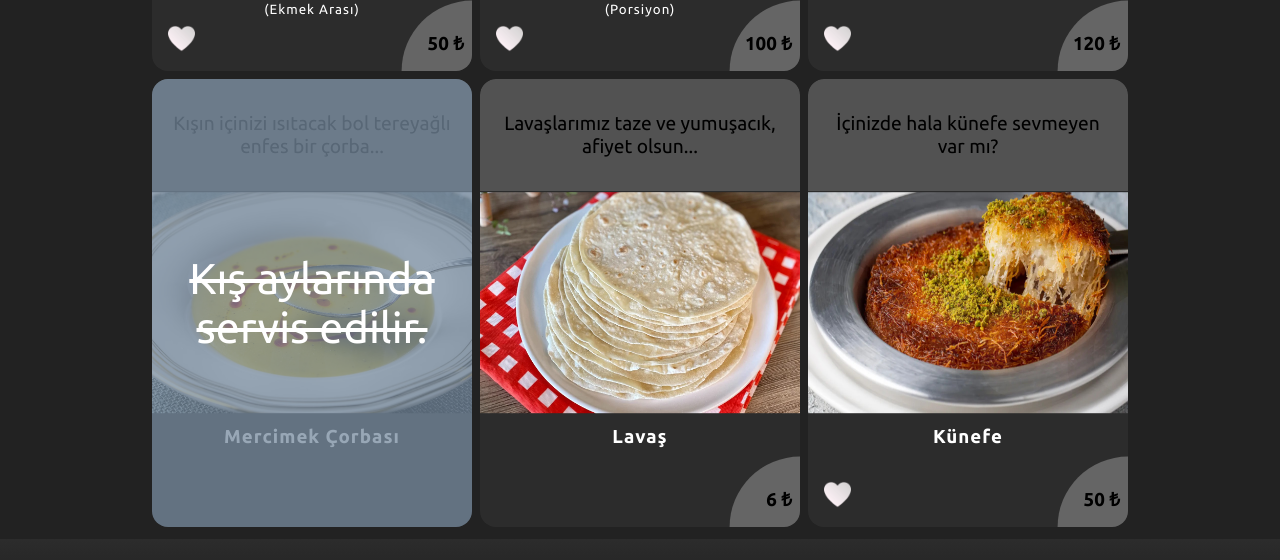
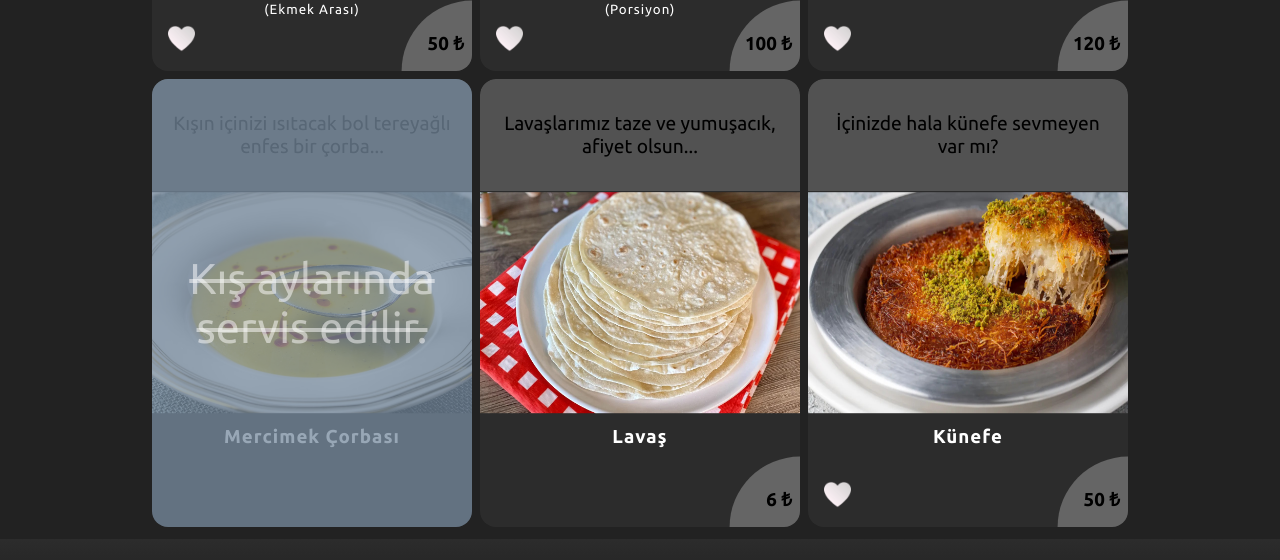
Before and after one commit to doom-white/suderestaurant, a React (Create React App) app: page /menu in a window 1280 px wide. Shown: the part 2349-2909 px from the top of the page. Built offline with nearby package versions, Linux system fonts and the light colour scheme.

Commit message:
Deprecated Menu Text Opacity Settings in Dark Mode

```diff
--- a/src/assets/css/galery-menu.css
+++ b/src/assets/css/galery-menu.css
@@ -81,6 +81,10 @@
   text-align: center;
   text-decoration: line-through;
   font-size: 2.7rem;
+}
+
+.gm-content:is(.gm-deprecated):is(.gm-dark)::before {
+  color: rgba(255, 255, 255, 0.5);
 }
 
 .gm-content:is(.gm-deprecated):hover {
--- a/src/assets/css/list-menu.css
+++ b/src/assets/css/list-menu.css
@@ -36,6 +36,10 @@
   text-align: center;
   text-decoration: line-through;
   font-size: 2rem;
+}
+
+.lm-item:is(.lm-deprecated):is(.lm-dark)::before {
+  color: rgba(255, 255, 255, 0.5);
 }
 
 .lm-item:hover {
```
